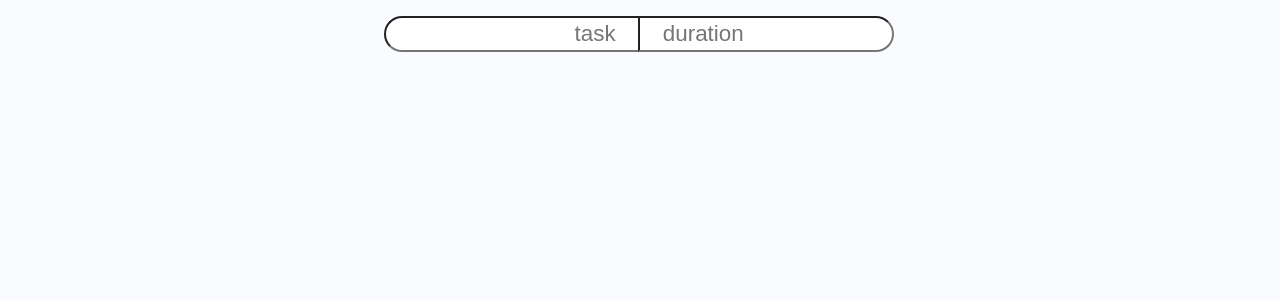
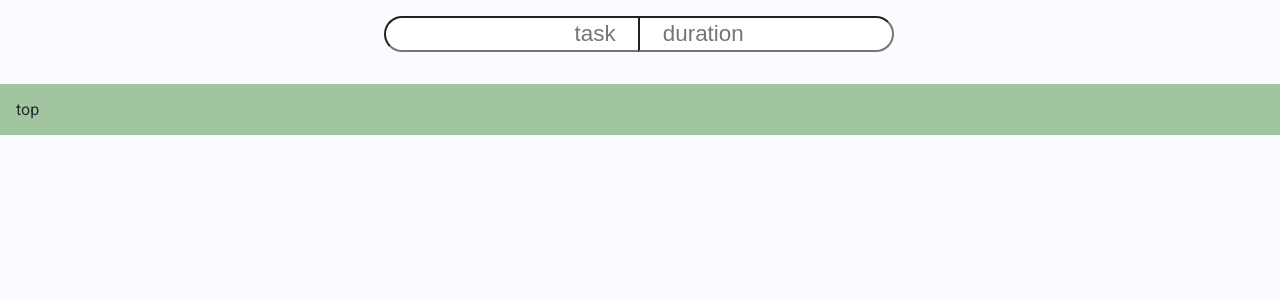
Before and after one commit to timefault/Svelte-Todo-List, a Svelte app: page / in a window 1280 px wide. Shown: the top 300 px of the page. Built offline with nearby package versions, Linux system fonts and the light colour scheme.

Commit message:
experimenting with slots

```diff
--- a/src/App.svelte
+++ b/src/App.svelte
@@ -111,21 +111,29 @@
     let target = e.detail.target;
     openTasks.push(target);
     console.log(target);
-    if (e.detail.target) target.style = "height: calc(80vh)";
+    // if (e.detail.target) target.style = "height: calc(80vh)";
   }
 
-  let tasks = [];
+  let tasks = [
+    { id: 1, description: "top", subTasks: [{ id: 101, description: "sub1" }] },
+  ];
   let openTasks = [];
 </script>
 
 <!-- //////////////// T E M P L A T E //////////////////////////////////////////// -->
-<svelte:window on:keydown={handleKeydown} />
+<!-- <svelte:window on:keydown={handleKeydown} /> -->
 <div class="container">
   <div class="board ">
     <AddItemBar on:keydown={handleKeydown} />
     {#each tasks as task (task.id)}
-      <TaskComponent on:taskClicked={handleTaskClick}>
+      <TaskComponent>
         <span slot="description">{task.description}</span>
+        <svelte:fragment slot="sub-tasks">
+          <!-- prevent passing subTasks if undefined -->
+          {#each task.subTasks as subTask (subTask.id)}
+            <span>{subTask.description}</span>
+          {/each}
+        </svelte:fragment>
       </TaskComponent>
     {/each}
   </div>
@@ -133,10 +141,6 @@
 
 <!-- ////////////////////////////////////////////////////////////////////////////// -->
 <style>
-  :global(.full-height) {
-    height: calc(100vh -100px);
-    background-color: red;
-  }
   .board {
     display: flex;
     flex-direction: column;
--- a/src/components/TaskComponent.svelte
+++ b/src/components/TaskComponent.svelte
@@ -1,9 +1,10 @@
 <script lang="ts">
     import { createEventDispatcher } from "svelte";
+    let open = false;
 
     const dispatcher = createEventDispatcher();
     function handleClick(e: Event) {
-        dispatcher("taskClicked", { target: e.target });
+        open = !open;
     }
 </script>
 
@@ -11,6 +12,13 @@
 
 <div on:click={handleClick} class="card">
     <slot name="description" />
+    {#if open}
+        {#if $$slots["sub-tasks"]}
+            <div class:sub-task={open}>
+                <slot name="sub-tasks" />
+            </div>
+        {/if}
+    {/if}
 </div>
 
 <!--/////////////////////////////////////////////////////////  -->
@@ -21,4 +29,12 @@
         background-color: hsl(118, 25%, 70%);
         margin-block-end: 0.25em;
     }
+    .open {
+        /* height: 80vh; */
+    }
+    .sub-task {
+        background-color: lightblue;
+        padding: 1em;
+        margin-top: 0.125em;
+    }
 </style>
```
